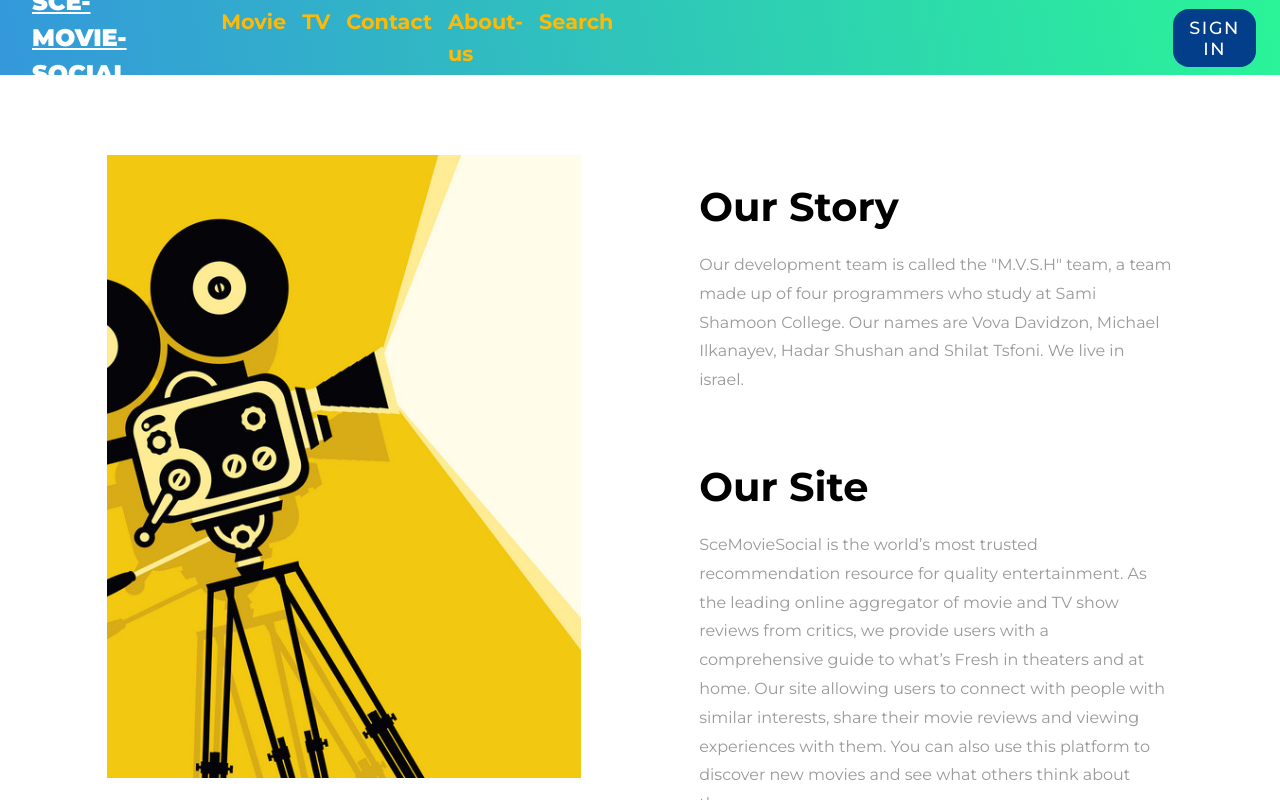
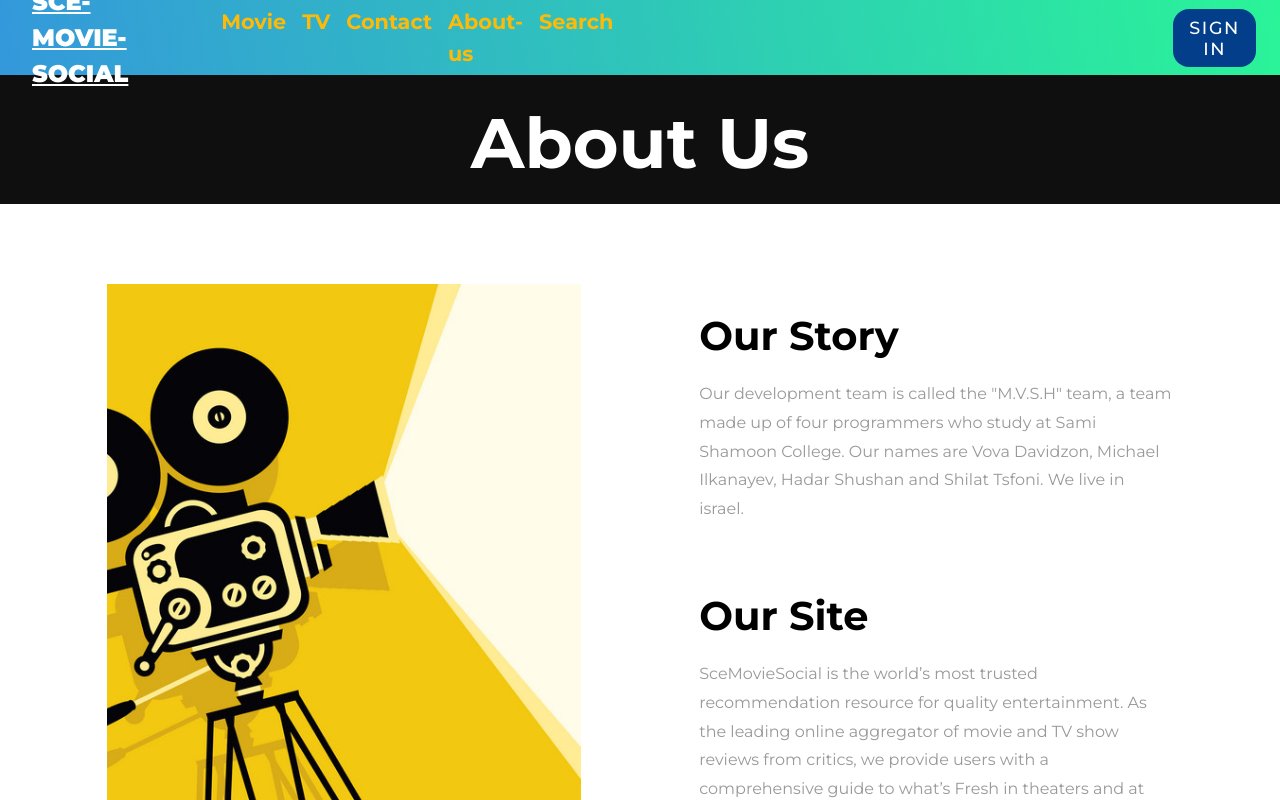
Before and after one commit to hadarShR/SceMovieSocial, a React (Create React App) app: page /aboutus in a window 1280 px wide. Shown: the top 800 px of the page. Built offline with nearby package versions, Linux system fonts and the light colour scheme.

Commit message:
BSPMC2323-59 <about us page- fix>

```diff
--- a/src/pages/AboutUs.jsx
+++ b/src/pages/AboutUs.jsx
@@ -8,6 +8,7 @@ const AboutUs=()=> {
     <>
 
       <Styledaboutus>
+        <h1>About Us</h1>
         <section className="about">
           <div className="row">
             <div className="column">
```
